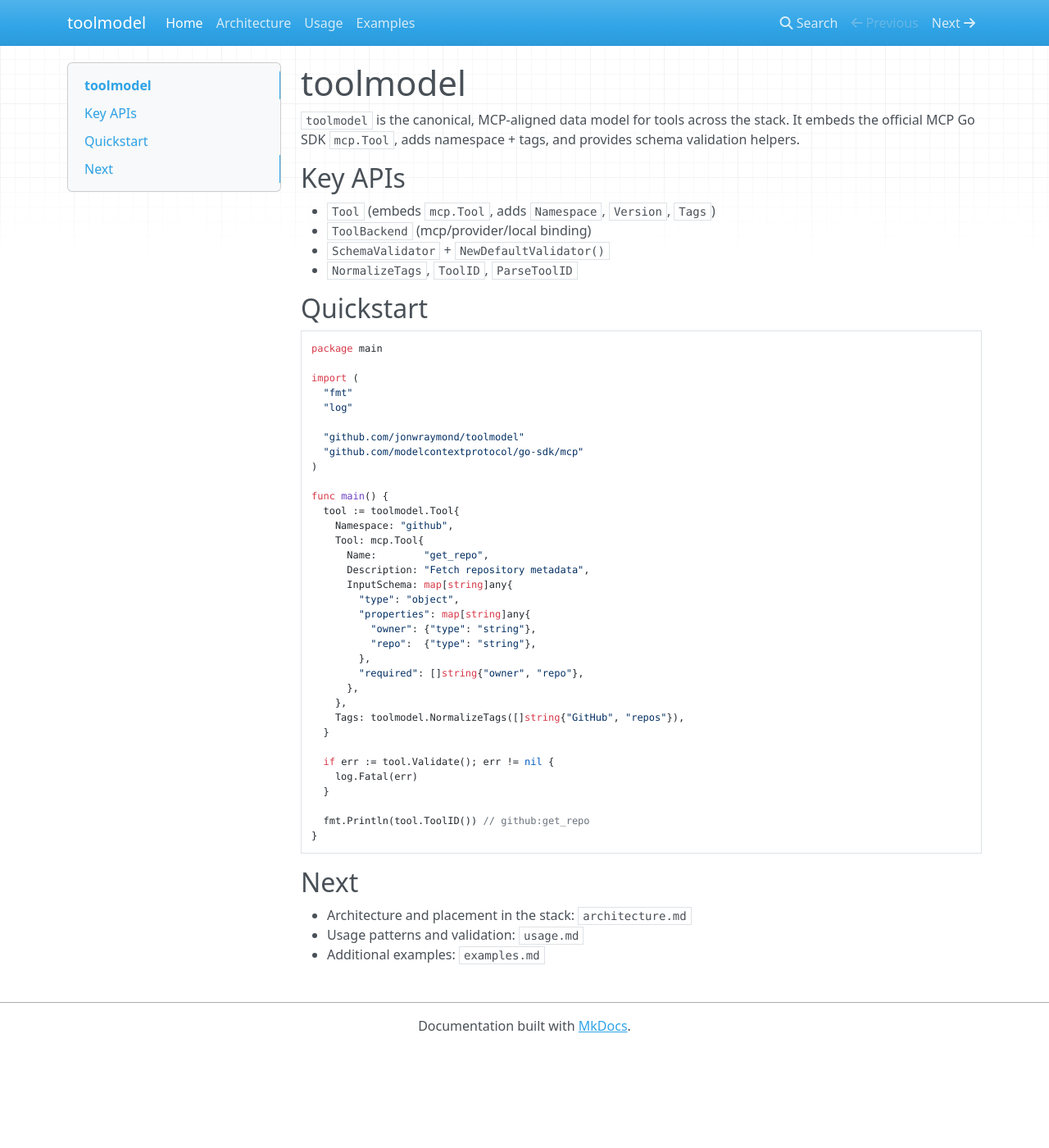
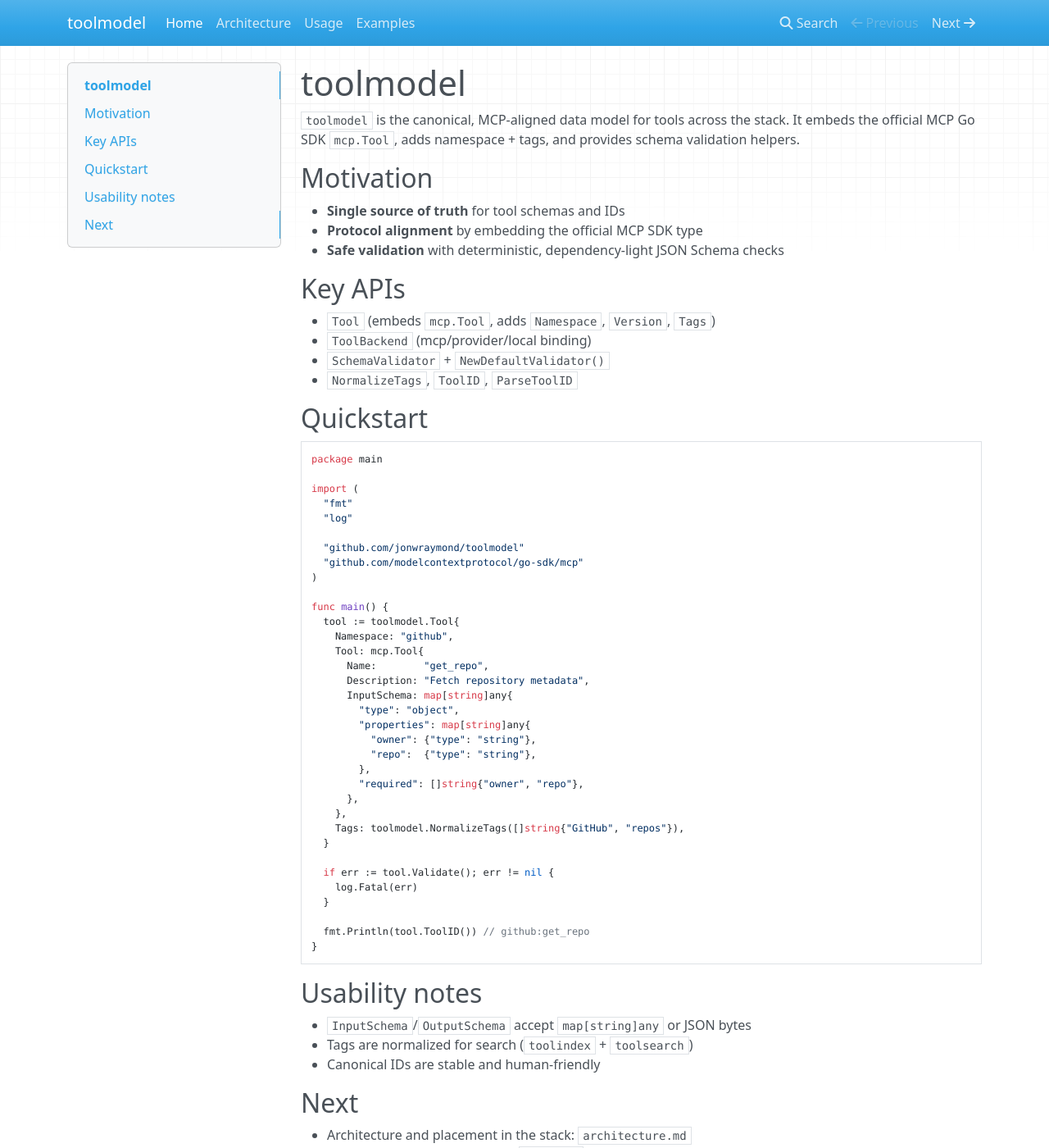
Before and after one commit to jonwraymond/toolmodel, an MkDocs documentation site: the page built from docs/index.md, in a window 1280 px wide and 1400 px high. Shown: the whole window at 82% size. Built offline with MkDocs 1.6.1, drawn with Linux system fonts in a browser that asks for light colours; nearby versions of some CDN libraries.

Commit message:
Improve documentation narrative

````diff
--- a/docs/index.md
+++ b/docs/index.md
@@ -3,6 +3,12 @@
 `toolmodel` is the canonical, MCP-aligned data model for tools across the stack.
 It embeds the official MCP Go SDK `mcp.Tool`, adds namespace + tags, and provides
 schema validation helpers.
+
+## Motivation
+
+- **Single source of truth** for tool schemas and IDs
+- **Protocol alignment** by embedding the official MCP SDK type
+- **Safe validation** with deterministic, dependency-light JSON Schema checks
 
 ## Key APIs
 
@@ -50,6 +56,12 @@ func main() {
 }
 ```
 
+## Usability notes
+
+- `InputSchema`/`OutputSchema` accept `map[string]any` or JSON bytes
+- Tags are normalized for search (`toolindex` + `toolsearch`)
+- Canonical IDs are stable and human-friendly
+
 ## Next
 
 - Architecture and placement in the stack: `architecture.md`
````
Also changed, not shown: docs/architecture.md (+10 -0 lines).
